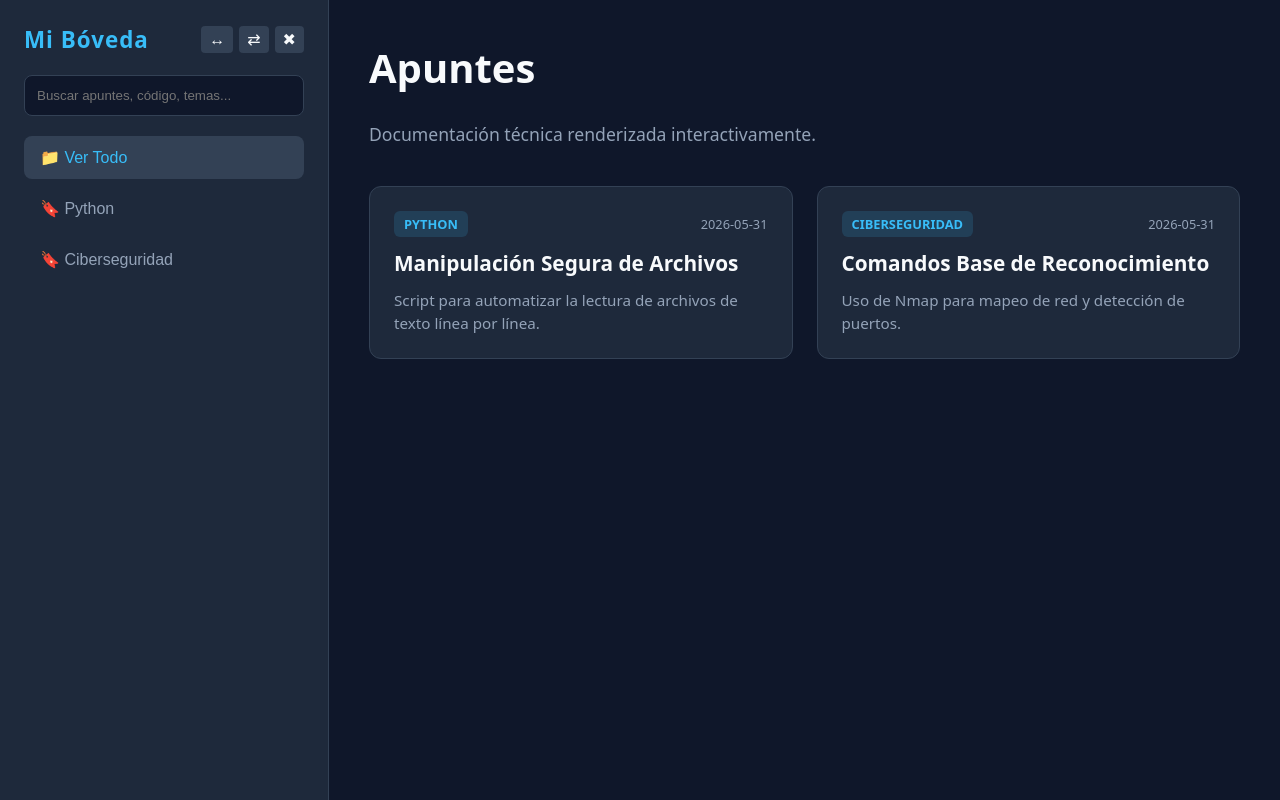
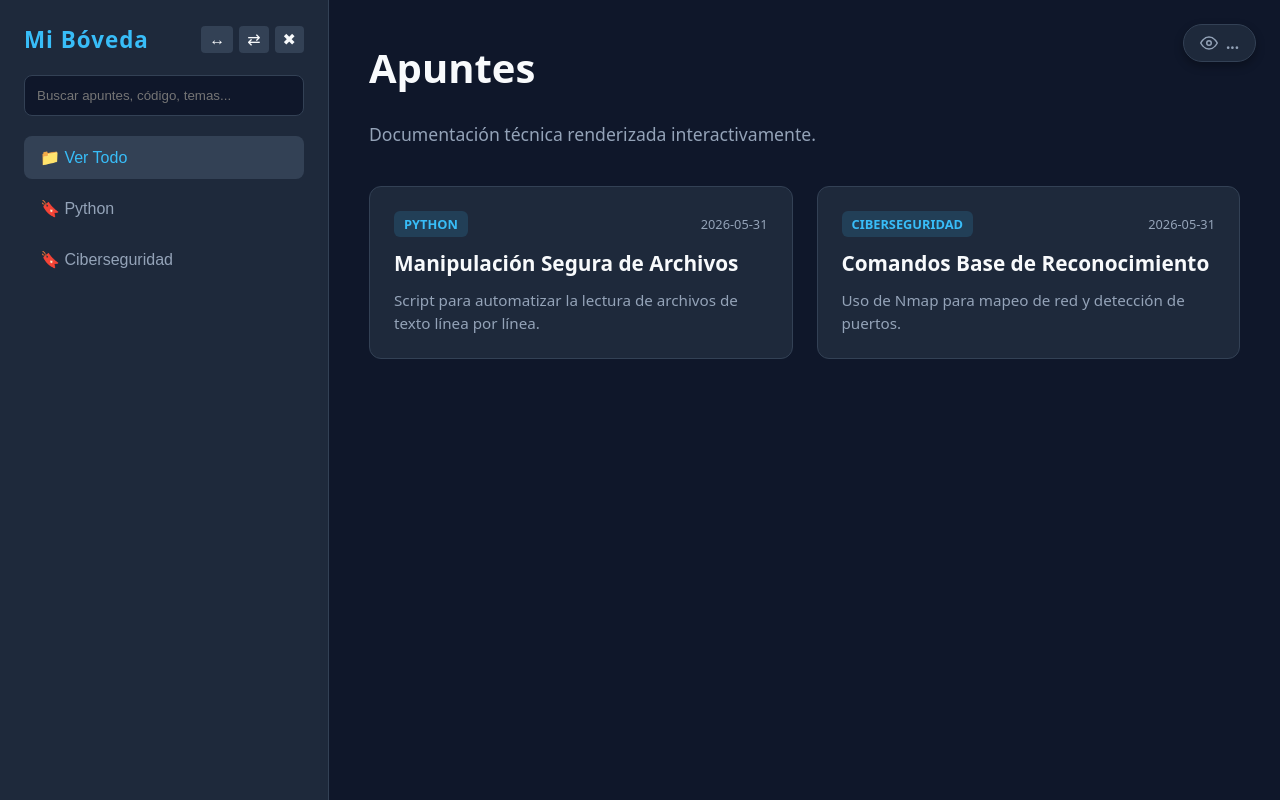
Before and after one commit to AlfredoCarias1721-tech/AlfredoCarias1721-tech.github.io, a plain HTML site: page index.html in a window 1280 px wide. Drawn offline with nearby package versions, Linux system fonts and the light colour scheme.

Commit message:
Add view counter feature to index.html

```diff
--- a/index.html
+++ b/index.html
@@ -184,6 +184,35 @@
         .modal-body p code { background-color: var(--bg-codigo); padding: 3px 6px; border-radius: 6px; color: #f0f9ff; }
         .modal-body blockquote { border-left: 4px solid var(--acento); margin: 20px 0; padding-left: 20px; color: var(--texto-secundario); font-style: italic; }
 
+        /* --- Contador de Vistas --- */
+        .contador-vistas {
+            position: fixed;
+            top: 24px;
+            right: 24px;
+            background-color: var(--bg-panel);
+            border: 1px solid var(--borde);
+            color: var(--texto-secundario);
+            padding: 8px 16px;
+            border-radius: 50px;
+            display: flex;
+            align-items: center;
+            gap: 8px;
+            font-size: 0.95rem;
+            font-weight: bold;
+            z-index: 1000;
+            box-shadow: 0 4px 10px rgba(0, 0, 0, 0.3);
+            transition: all 0.2s ease;
+        }
+        .contador-vistas:hover {
+            color: var(--acento);
+            border-color: var(--acento);
+            transform: translateY(-2px);
+        }
+        .contador-vistas svg {
+            width: 18px;
+            height: 18px;
+        }
+
         @media (max-width: 768px) {
             body { flex-direction: column; overflow: auto; height: auto; }
             .sidebar { width: auto; height: auto; border-right: none; border-bottom: 1px solid var(--borde); padding: 20px; }
@@ -193,6 +222,14 @@
     </style>
 </head>
 <body>
+
+    <div class="contador-vistas" title="Visitas totales">
+        <svg viewBox="0 0 24 24" fill="none" stroke="currentColor" stroke-width="2" stroke-linecap="round" stroke-linejoin="round">
+            <path d="M1 12s4-8 11-8 11 8 11 8-4 8-11 8-11-8-11-8z"></path>
+            <circle cx="12" cy="12" r="3"></circle>
+        </svg>
+        <span id="num-vistas">...</span>
+    </div>
 
     <button id="btnFlotante" class="btn-flotante" onclick="toggleVisibilidad()">☰ Mostrar Menú</button>
 
@@ -366,6 +403,24 @@
         function cerrarModalFuerza() {
             document.getElementById('modal').classList.remove('activo');
         }
+        function registrarVisita() {
+            // Conectamos con una API gratuita para guardar las visitas de la bóveda
+            const namespace = 'alfredocharlotte';
+            const key = 'boveda-vistas';
+
+            fetch(`https://api.counterapi.dev/v1/${namespace}/${key}/up`)
+                .then(res => res.json())
+                .then(data => {
+                    document.getElementById('num-vistas').innerText = data.count;
+                })
+                .catch(error => {
+                    console.error('Error cargando el contador:', error);
+                    document.getElementById('num-vistas').innerText = '0';
+                });
+        }
+
+
+
     </script>
 </body>
 </html>
```
